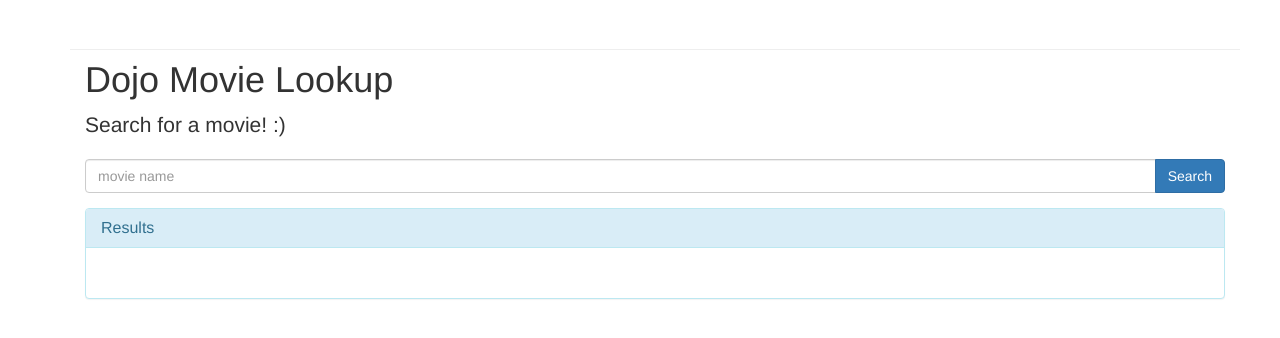
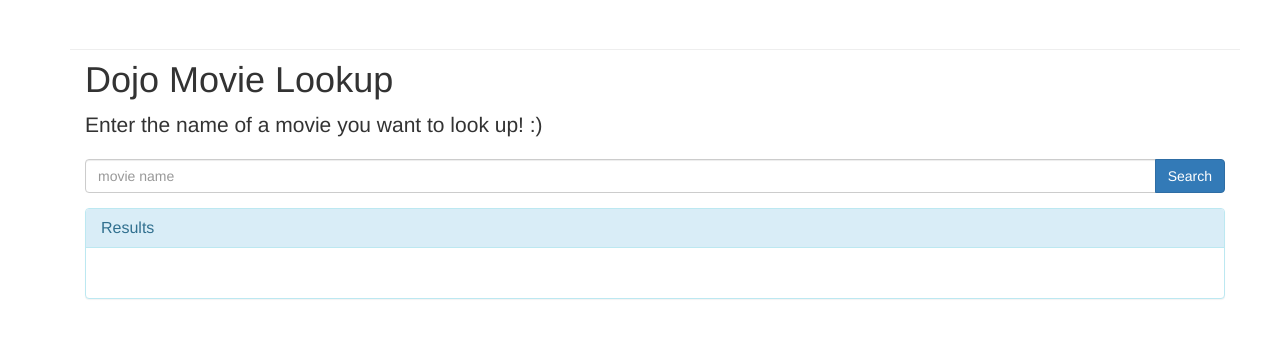
Before and after one commit to Coderdojo-Dingle/Movie-Search, a plain HTML site: page index.html in a window 1280 px wide. Drawn offline with nearby package versions, Linux system fonts and the light colour scheme.

Commit message:
Edited index.html (line 19 "search name of movie" text)

```diff
--- a/index.html
+++ b/index.html
@@ -16,7 +16,7 @@
       <div class="page-header" id="banner">
         <div class="col-lg-8 col-md-8 col-sm-8">
           <h1>Dojo Movie Lookup</h1>
-          <p class="lead">Search for a movie! :)</p>
+          <p class="lead">Enter the name of a movie you want to look up! :)</p>
         </div>
       </div>
     </div>
```
